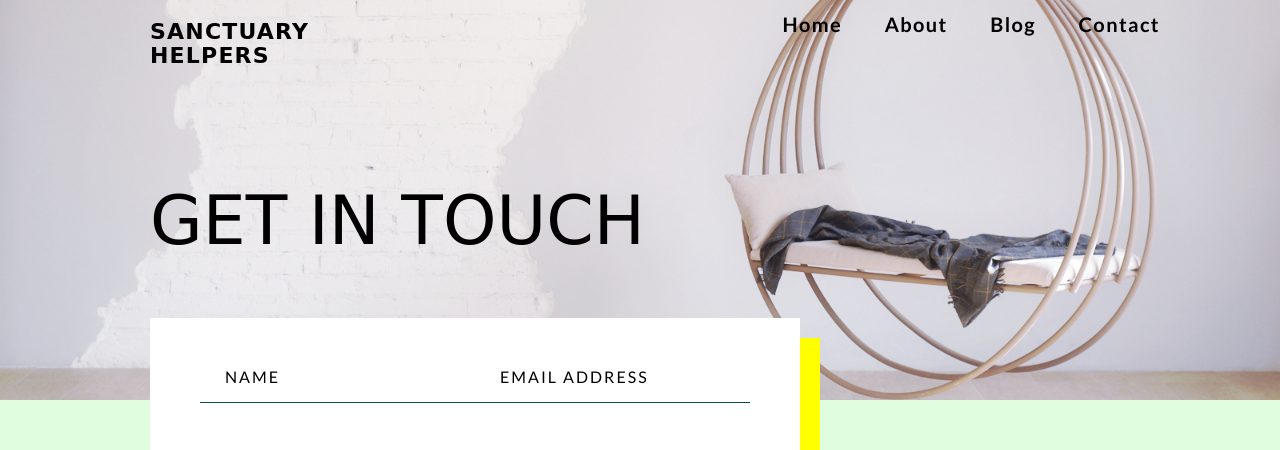
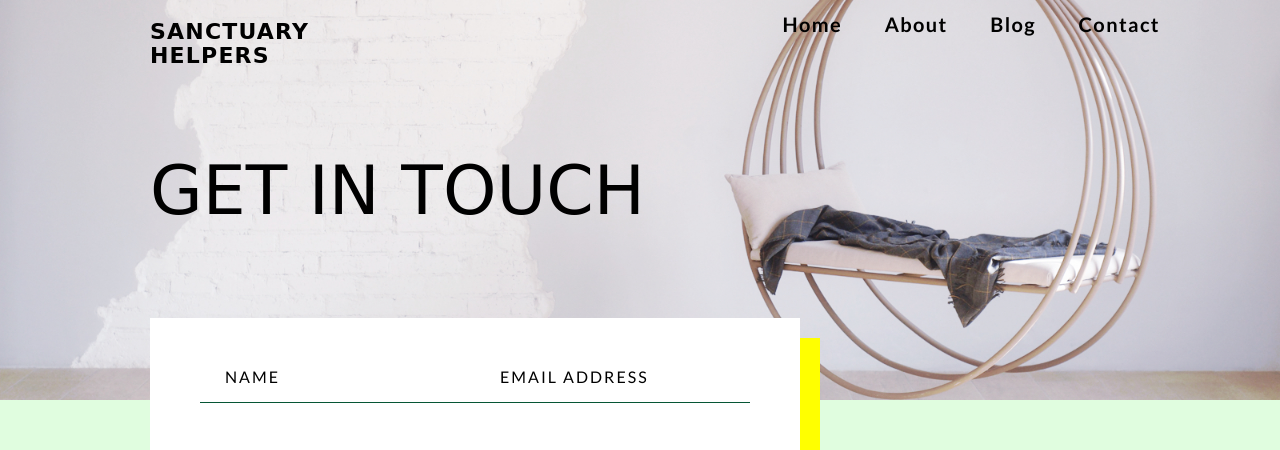
Before and after one commit to aaliyah-micheal/project-1, a plain HTML site: page contact.html in a window 1280 px wide. Shown: the top 450 px of the page. Drawn offline with Linux system fonts and the light colour scheme; a web font is replaced by a local one.

Commit message:
contact margins

```diff
--- a/styles/sass/_contact.scss
+++ b/styles/sass/_contact.scss
@@ -22,7 +22,7 @@
 
 .contact-header h1 {
     margin-left: 150px;
-    margin-top: 140px;
+    margin-top: 110px;
     width: auto;
 }
 
```
Also changed, not shown: styles/style.css.
